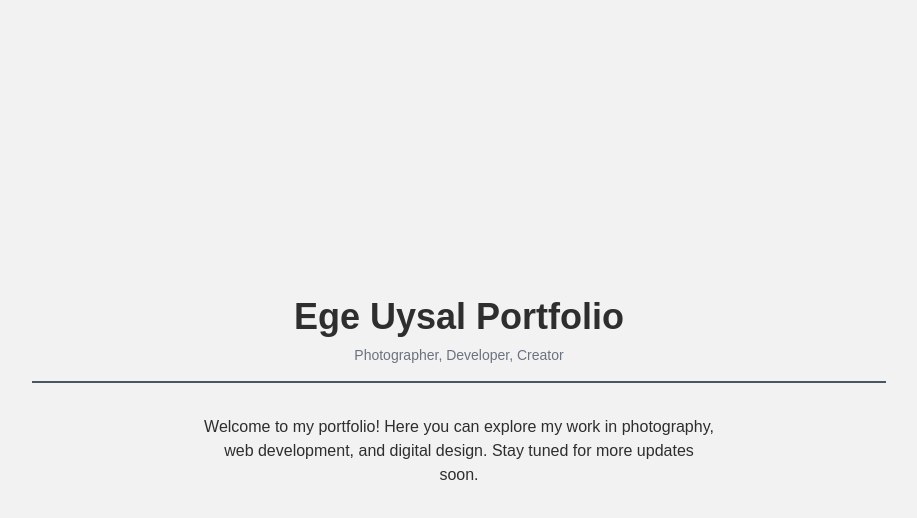
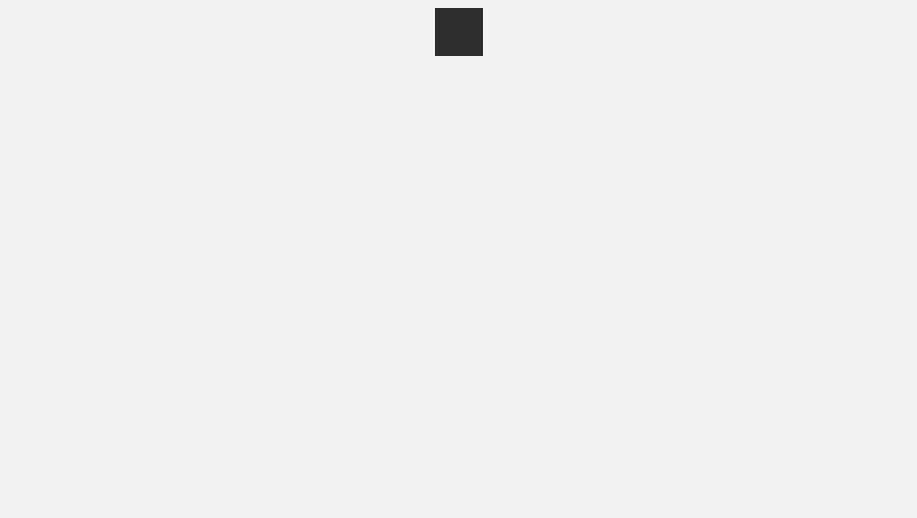
Before and after one commit to egeuysall/Portfolio, a Next.js app: page / in a window 1280 px wide. Shown: the top 518 px of the page, without its empty margins (181-1098 px from the left). Built offline with nearby package versions, Linux system fonts and the light colour scheme.

Commit message:
Add basics

```diff
--- a/app/page.tsx
+++ b/app/page.tsx
@@ -3,25 +3,17 @@ import { SpeedInsights } from "@vercel/speed-insights/next";
 
 export default function Home() {
   return (
-    <main className="flex flex-col items-center justify-center min-h-screen bg-[#f2f2f2] text-[#2e2e2e]">
-      <header>
-        <h1 className="text-4xl font-bold text-center mb-2">Ege Uysal Portfolio</h1>
-        <p className="text-sm text-center text-gray-500 mb-4">
-          Photographer, Developer, Creator
-        </p>
+    <main className="bg-[#f2f2f2] h-screen w-screen flex items-center flex-col">
+      <header className="flex">
+        <nav className="flex">
+          <div className="h-12 w-12 bg-[#2e2e2e] mt-2">
+            {/* Content */}
+          </div>
+        </nav>
       </header>
 
-      <hr className="w-2/3 border-t-2 border-gray-600 mb-8" />
-
-      <article className="max-w-lg text-center">
-        <p className="mb-4">
-          Welcome to my portfolio! Here you can explore my work in photography,
-          web development, and digital design. Stay tuned for more updates soon.
-        </p>
-
-        <Analytics />
-        <SpeedInsights />
-      </article>
+      <Analytics />
+      <SpeedInsights />
     </main>
   );
 }
```
